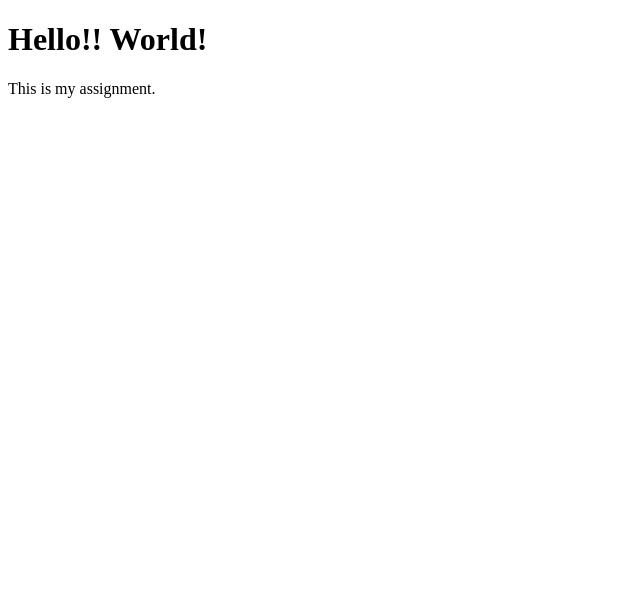
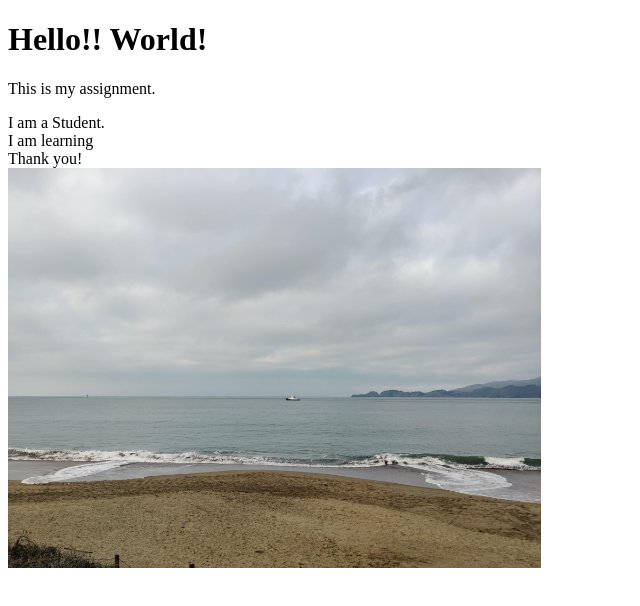
Before and after one commit to sujunepal/HTML-and-CSS-Projects, a plain HTML site: page Assignment.html in a window 1280 px wide. Shown: the whole page, without its empty margins (0-640 px from the left). Drawn offline with Linux system fonts and the light colour scheme.

Commit message:
image portion done

```diff
--- a/Assignment.html
+++ b/Assignment.html
@@ -9,3 +9,26 @@
     <p>This is my assignment.</p>
 </body>
 </html>
+
+<!DOCTYPE html>
+<html>
+<head>
+    <meta charset="UTF-8">
+    <title>My Assignment</title>
+</head>
+<body>
+    <header>
+        I am a Student.
+    </header>
+
+    <main>
+        I am learning
+    </main>
+
+    <footer>
+       Thank you!
+    </footer>
+
+    <img src="./nature.jpg" alt="Your Image" height="400px">
+</body>
+</html>
```
Also changed, not shown: nature.jpg (added).
